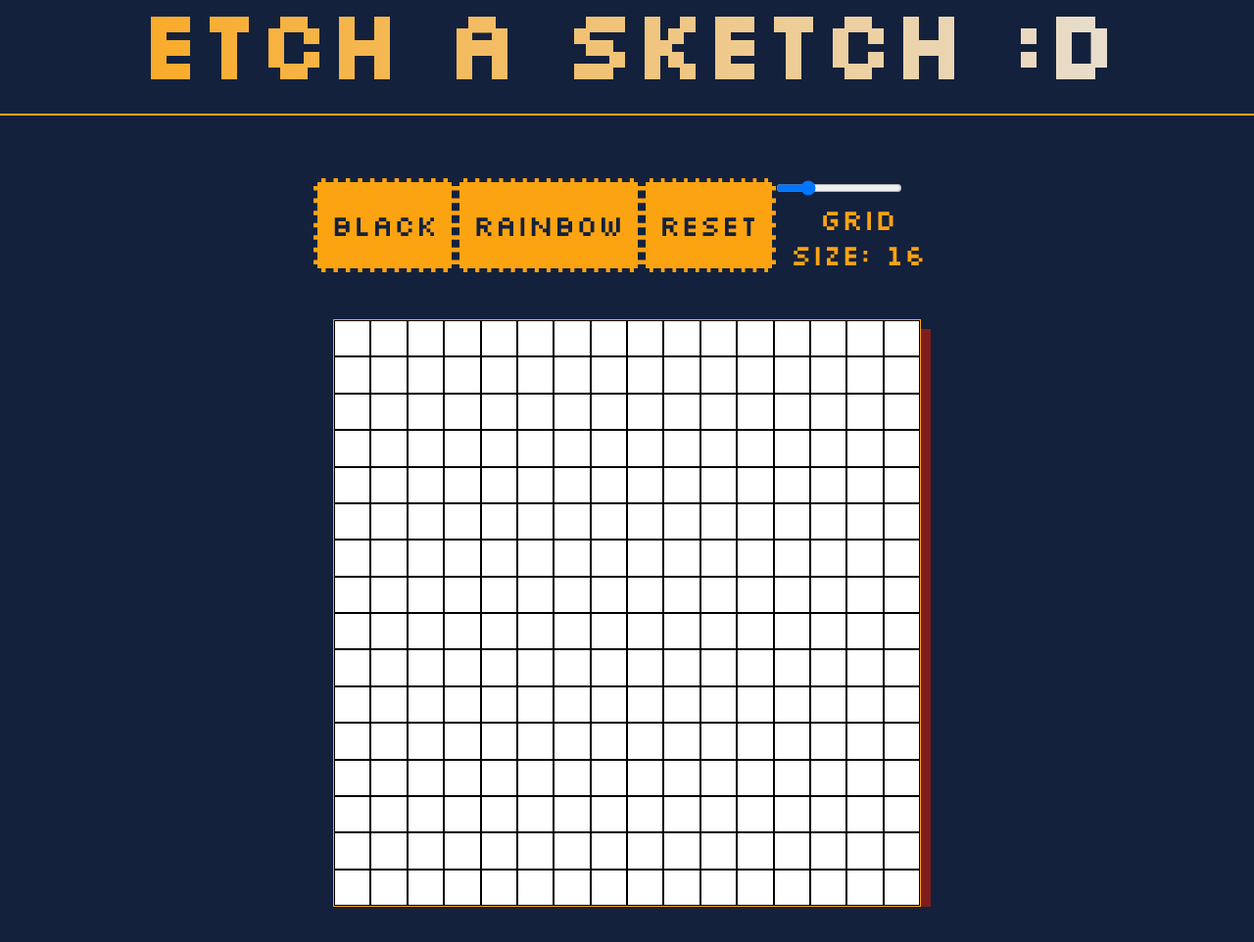
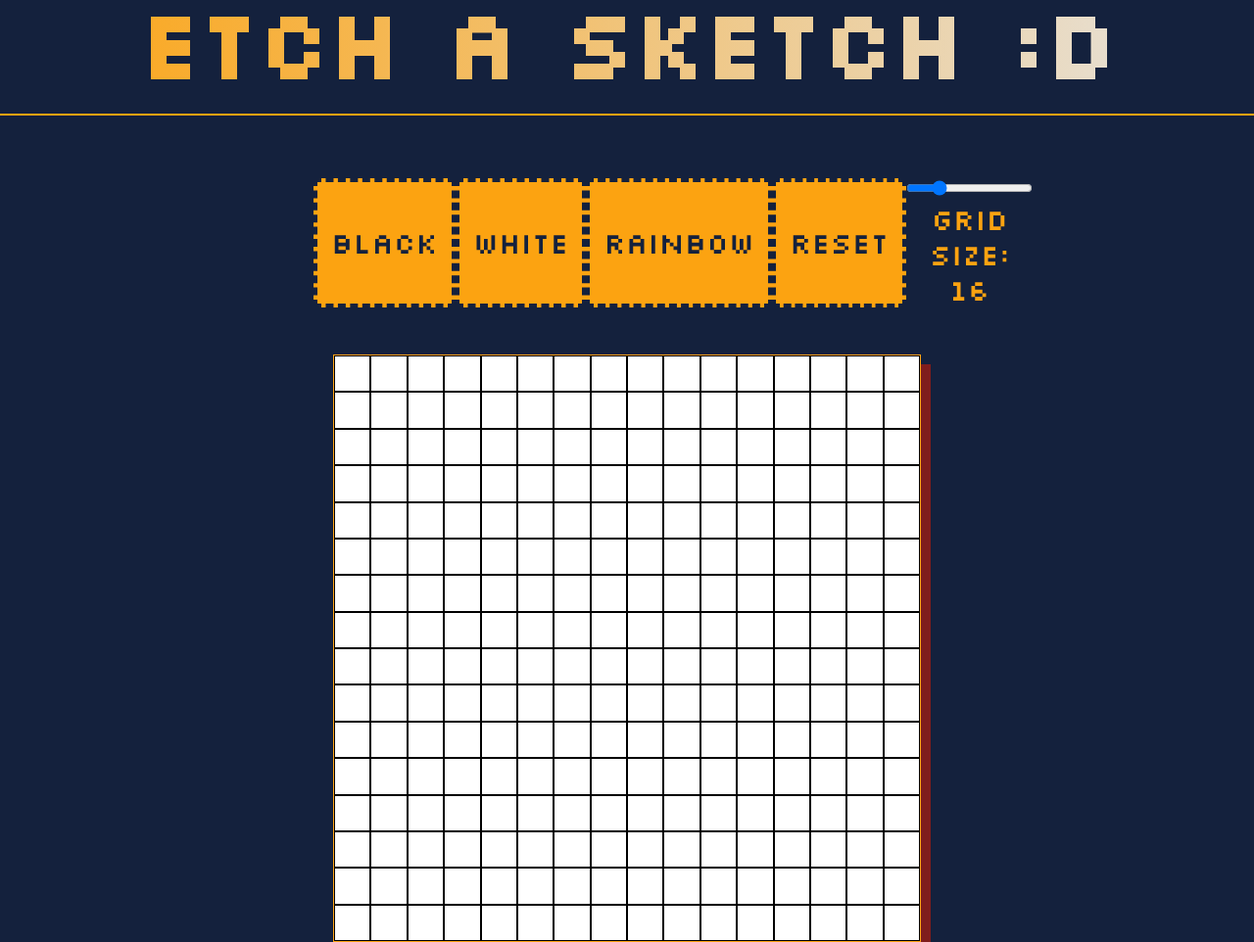
Before and after one commit to santomi3112/etch-a-sketch, a website: page index.html in a window 1280 px wide. Shown: the whole page at 98% size. Before the commit the page ends 926 px from the top, so only its background shows below. Drawn offline with Linux system fonts and the light colour scheme.

```diff
--- a/index.html
+++ b/index.html
@@ -42,6 +42,12 @@
         </button>
         <button
           class="bg-kuning3 text-3xl font-silkscreen border-4 border-biru2 border-dashed text-biru2 px-3.5 hover:bg-white active:bg-white focus:outline-none focus:ring focus:ring-kuning3"
+          data-white
+        >
+          White
+        </button>
+        <button
+          class="bg-kuning3 text-3xl font-silkscreen border-4 border-biru2 border-dashed text-biru2 px-3.5 hover:bg-white active:bg-white focus:outline-none focus:ring focus:ring-kuning3"
           data-rainbow
         >
           Rainbow
```
